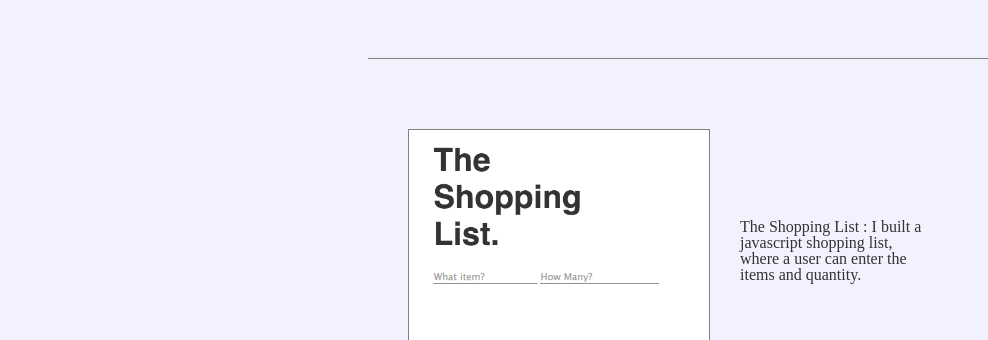
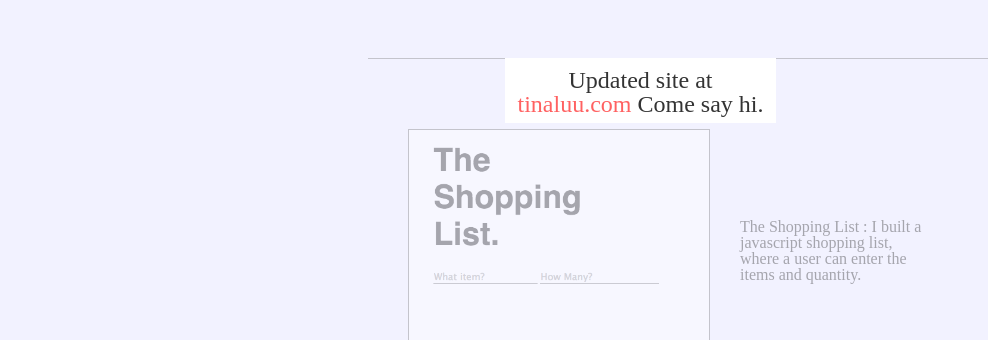
Before and after one commit to tiluu/Portfolio, a plain HTML site: page index.html in a window 1280 px wide. Shown: the part 342-682 px from the top of the page, without its empty margins (0-988 px from the left). Drawn offline with Linux system fonts and the light colour scheme.

Commit message:
new site link

```diff
--- a/css/main.css
+++ b/css/main.css
@@ -19,7 +19,25 @@ a:hover {
 #wrapper {
 	height: 100%;
 	min-width: 800px;
+	opacity: 0.4;
 	}
+.overlay {
+	width : 251px;
+	position: absolute;
+	left: 50%;
+	top: 50%;
+	background-color: #FFF;
+	height: 45px;
+	margin-left : -135px;
+	z-index: 10;
+	font-size: 24px;
+	text-align: center;
+	padding 	: 10px;
+}
+
+.overlay a {
+	color: #FF6161;
+}
 aside {
 	position: fixed;
 	width: 24%;`
@@ -62,6 +80,7 @@ div.photo {
 	clear: both;
 	padding-top: 70px;
 	padding-left: 40px;
+
 }
 section.projects {
 	border-bottom: solid 1px gray;
--- a/index.html
+++ b/index.html
@@ -21,6 +21,9 @@
 	</head>
 
 <body>
+ 	<div class='overlay'>
+ 		<p>Updated site at <a href="http://tinaluu.com">tinaluu.com</a> Come say hi.</p>
+ 	</div>
 	<div id="wrapper">
 		<aside>
 			<section id="about">
```
